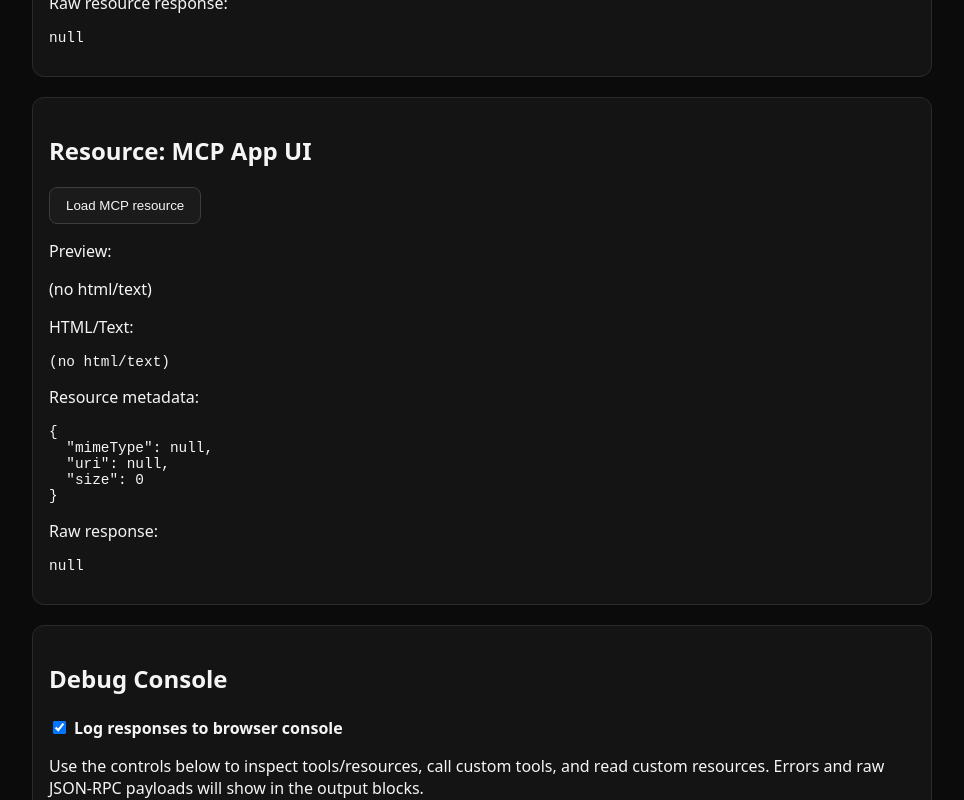
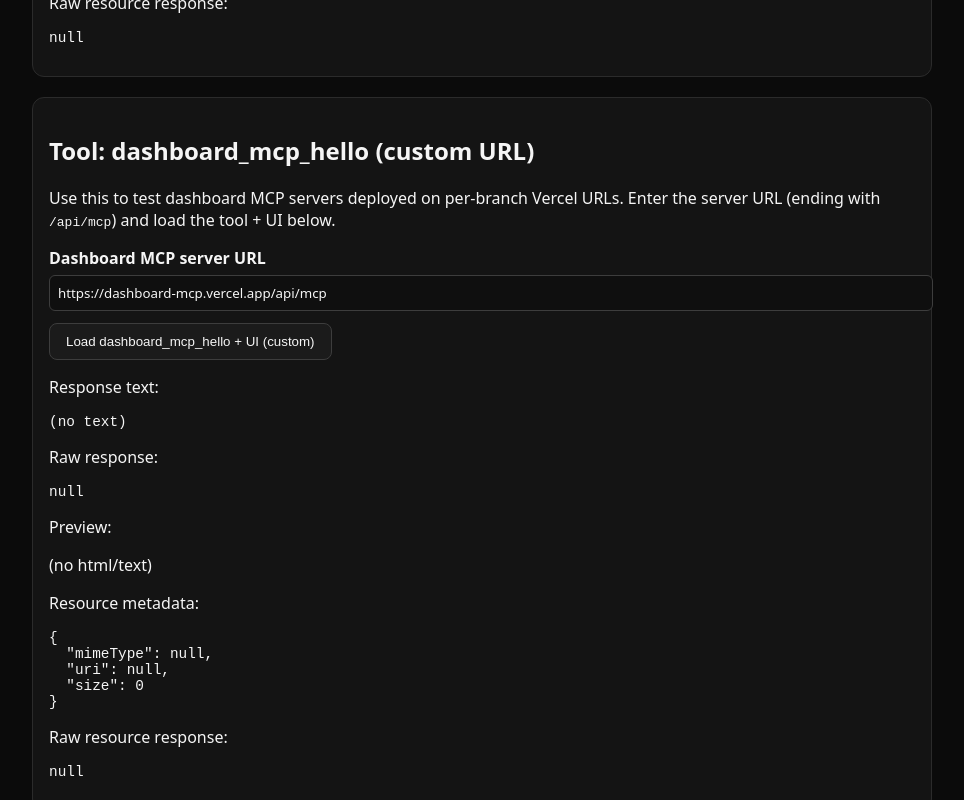
Before and after one commit to VibeJaro/MCP_Host, a Next.js app: page / in a window 1280 px wide. Shown: the part 1140-1940 px from the top of the page, without its empty margins (158-1122 px from the left). Built offline with nearby package versions, Linux system fonts and the light colour scheme.

Commit message:
Add custom dashboard MCP URL testing

```diff
--- /dev/null
+++ b/app/api/mcp/dashboard/custom/hello/route.ts
@@ -0,0 +1,23 @@
+import { callDashboardHelloToolAt } from "@/lib/mcpClient";
+import { extractTextFromMcpResponse } from "@/lib/mcpParsing";
+
+export const dynamic = "force-dynamic";
+
+type RequestPayload = {
+  serverUrl?: string;
+};
+
+export async function POST(request: Request) {
+  try {
+    const payload = (await request.json()) as RequestPayload;
+    if (!payload.serverUrl || typeof payload.serverUrl !== "string") {
+      return Response.json({ text: "", raw: { error: "serverUrl is required" } }, { status: 400 });
+    }
+    const raw = await callDashboardHelloToolAt(payload.serverUrl);
+    const text = extractTextFromMcpResponse(raw);
+    return Response.json({ text, raw });
+  } catch (error) {
+    const message = error instanceof Error ? error.message : "Unknown error";
+    return Response.json({ text: "", raw: { error: message } }, { status: 500 });
+  }
+}
--- /dev/null
+++ b/app/api/mcp/dashboard/custom/resource/route.ts
@@ -0,0 +1,29 @@
+import { readDashboardHelloResourceAt } from "@/lib/mcpClient";
+import { extractHtmlFromMcpResponse } from "@/lib/mcpParsing";
+
+export const dynamic = "force-dynamic";
+
+type RequestPayload = {
+  serverUrl?: string;
+};
+
+export async function POST(request: Request) {
+  try {
+    const payload = (await request.json()) as RequestPayload;
+    if (!payload.serverUrl || typeof payload.serverUrl !== "string") {
+      return Response.json(
+        { html: "", raw: { error: "serverUrl is required" }, mimeType: undefined, uri: undefined },
+        { status: 400 }
+      );
+    }
+    const raw = await readDashboardHelloResourceAt(payload.serverUrl);
+    const { html, mimeType, uri } = extractHtmlFromMcpResponse(raw);
+    return Response.json({ html, raw, mimeType, uri });
+  } catch (error) {
+    const message = error instanceof Error ? error.message : "Unknown error";
+    return Response.json(
+      { html: "", raw: { error: message }, mimeType: undefined, uri: undefined },
+      { status: 500 }
+    );
+  }
+}
--- a/app/components/HostPanel.tsx
+++ b/app/components/HostPanel.tsx
@@ -36,6 +36,13 @@
   const [resourceState, setResourceState] = useState<ResourceState>(emptyResourceState);
   const [dashboardHelloState, setDashboardHelloState] = useState<ResponseState>(emptyState);
   const [dashboardResourceState, setDashboardResourceState] =
+    useState<ResourceState>(emptyResourceState);
+  const [dashboardCustomUrl, setDashboardCustomUrl] = useState(
+    "https://dashboard-mcp.vercel.app/api/mcp"
+  );
+  const [dashboardCustomHelloState, setDashboardCustomHelloState] =
+    useState<ResponseState>(emptyState);
+  const [dashboardCustomResourceState, setDashboardCustomResourceState] =
     useState<ResourceState>(emptyResourceState);
   const [toolsListState, setToolsListState] = useState<ResponseState>(emptyState);
   const [resourcesListState, setResourcesListState] = useState<ResponseState>(emptyState);
@@ -123,6 +130,51 @@
       const message = error instanceof Error ? error.message : "Unknown error";
       setDashboardHelloState({ text: "", raw: { error: message } });
       setDashboardResourceState({ html: "", raw: { error: message } });
+    } finally {
+      setBusy(null);
+    }
+  };
+
+  const loadCustomDashboardHelloUi = async () => {
+    if (!dashboardCustomUrl.trim()) {
+      setDashboardCustomHelloState({ text: "", raw: { error: "Server URL is required" } });
+      setDashboardCustomResourceState({ html: "", raw: { error: "Server URL is required" } });
+      return;
+    }
+    setBusy("dashboard-custom-hello");
+    try {
+      const trimmedUrl = dashboardCustomUrl.trim();
+      const helloResponse = await fetch("/api/mcp/dashboard/custom/hello", {
+        method: "POST",
+        headers: { "content-type": "application/json" },
+        body: JSON.stringify({ serverUrl: trimmedUrl })
+      });
+      const helloData = (await helloResponse.json()) as ResponseState;
+      setDashboardCustomHelloState({ text: helloData.text ?? "", raw: helloData.raw });
+      logDebug("custom dashboard_mcp_hello response", { serverUrl: trimmedUrl, helloData });
+
+      const resourceResponse = await fetch("/api/mcp/dashboard/custom/resource", {
+        method: "POST",
+        headers: { "content-type": "application/json" },
+        body: JSON.stringify({ serverUrl: trimmedUrl })
+      });
+      const resourceData = (await resourceResponse.json()) as {
+        html?: string;
+        raw?: unknown;
+        mimeType?: string;
+        uri?: string;
+      };
+      setDashboardCustomResourceState({
+        html: resourceData.html ?? "",
+        raw: resourceData.raw ?? null,
+        mimeType: resourceData.mimeType,
+        uri: resourceData.uri
+      });
+      logDebug("custom dashboard ui resource response", { serverUrl: trimmedUrl, resourceData });
+    } catch (error) {
+      const message = error instanceof Error ? error.message : "Unknown error";
+      setDashboardCustomHelloState({ text: "", raw: { error: message } });
+      setDashboardCustomResourceState({ html: "", raw: { error: message } });
     } finally {
       setBusy(null);
     }
@@ -362,6 +414,46 @@
       </section>
 
       <section>
+        <h2>Tool: dashboard_mcp_hello (custom URL)</h2>
+        <p>
+          Use this to test dashboard MCP servers deployed on per-branch Vercel URLs. Enter the
+          server URL (ending with <code>/api/mcp</code>) and load the tool + UI below.
+        </p>
+        <label>
+          Dashboard MCP server URL
+          <input
+            type="url"
+            placeholder="https://your-branch.vercel.app/api/mcp"
+            value={dashboardCustomUrl}
+            onChange={(event) => setDashboardCustomUrl(event.target.value)}
+          />
+        </label>
+        <button onClick={loadCustomDashboardHelloUi} disabled={busy !== null}>
+          Load dashboard_mcp_hello + UI (custom)
+        </button>
+        <p>Response text:</p>
+        <pre>{dashboardCustomHelloState.text || "(no text)"}</pre>
+        <p>Raw response:</p>
+        <pre>{JSON.stringify(dashboardCustomHelloState.raw, null, 2)}</pre>
+        <p>Preview:</p>
+        {renderAppPreview(dashboardCustomResourceState, "(no html/text)")}
+        <p>Resource metadata:</p>
+        <pre>
+          {JSON.stringify(
+            {
+              mimeType: dashboardCustomResourceState.mimeType ?? null,
+              uri: dashboardCustomResourceState.uri ?? null,
+              size: dashboardCustomResourceState.html.length
+            },
+            null,
+            2
+          )}
+        </pre>
+        <p>Raw resource response:</p>
+        <pre>{JSON.stringify(dashboardCustomResourceState.raw, null, 2)}</pre>
+      </section>
+
+      <section>
         <h2>Resource: MCP App UI</h2>
         <button onClick={loadResource} disabled={busy !== null}>
           Load MCP resource
--- a/lib/mcpClient.ts
+++ b/lib/mcpClient.ts
@@ -77,6 +77,14 @@
   );
 }
 
+async function requestDashboardMcpAt(
+  serverUrl: string,
+  method: string,
+  params: Record<string, unknown>
+): Promise<unknown> {
+  return requestMcpAt(getServerUrl(serverUrl, "Dashboard server URL"), method, params);
+}
+
 export async function callToolHelloWorld(): Promise<unknown> {
   return requestMcp("tools/call", {
     name: "hello_world",
@@ -117,3 +125,16 @@
     uri: DASHBOARD_RESOURCE_URI
   });
 }
+
+export async function callDashboardHelloToolAt(serverUrl: string): Promise<unknown> {
+  return requestDashboardMcpAt(serverUrl, "tools/call", {
+    name: "dashboard_mcp_hello",
+    arguments: {}
+  });
+}
+
+export async function readDashboardHelloResourceAt(serverUrl: string): Promise<unknown> {
+  return requestDashboardMcpAt(serverUrl, "resources/read", {
+    uri: DASHBOARD_RESOURCE_URI
+  });
+}
```
Also changed, not shown: 1 other file (tests, documents, lock files or other folders).
